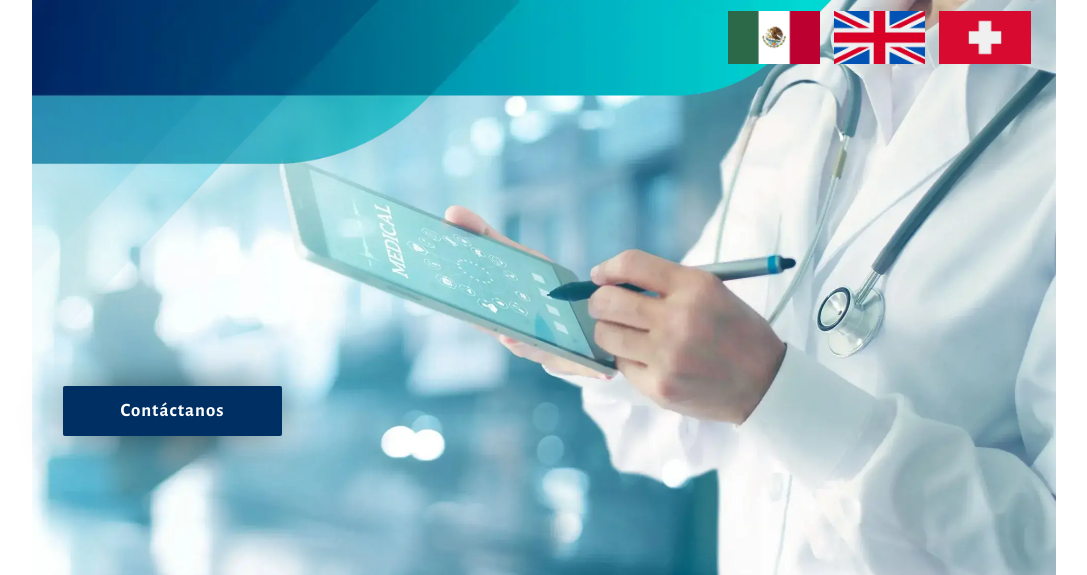
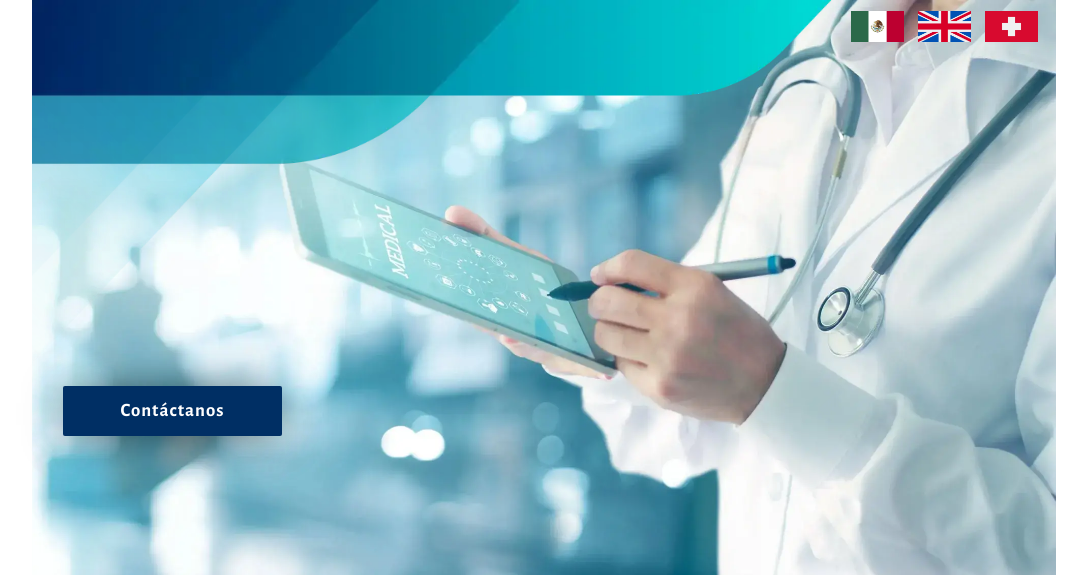
Before and after one commit to AngelJostar/Farmasoma, a PHP site: page / in a window 1280 px wide. Shown: the part 84-659 px from the top of the page, without its empty margins (96-1183 px from the left). Run offline with PHP 8.4, Linux system fonts and the light colour scheme; some libraries are stand-ins or nearby versions.

Commit message:
commit all

```diff
--- a/css/style.css
+++ b/css/style.css
@@ -779,31 +779,31 @@ img {
 
 .flags {
     position: absolute;
-    top: 14%;
-    left: 67%;
+    top: 3%;
+    left: 77%;
 }
 
 .flags img {
-    max-width: 28%;
+    max-width: 27%;
     display: inline;
 }
 
 .flags a:first-child {
-    margin-right: 0.7em;
+    margin-right: 0.2em;
 }
 
 .flags a:nth-child(2) {
-    margin-right: 0.7em;
+    margin-right: 0.2em;
 }
 
 @media (min-width:1200px) {
     .flags {
         position: absolute;
         top: 2%;
-        left: 68%;
+        left: 80%;
     }
     .flags img {
-        max-width: 28%;
+        max-width: 26%;
         display: inline;
     }
     .flags a:first-child {
```
